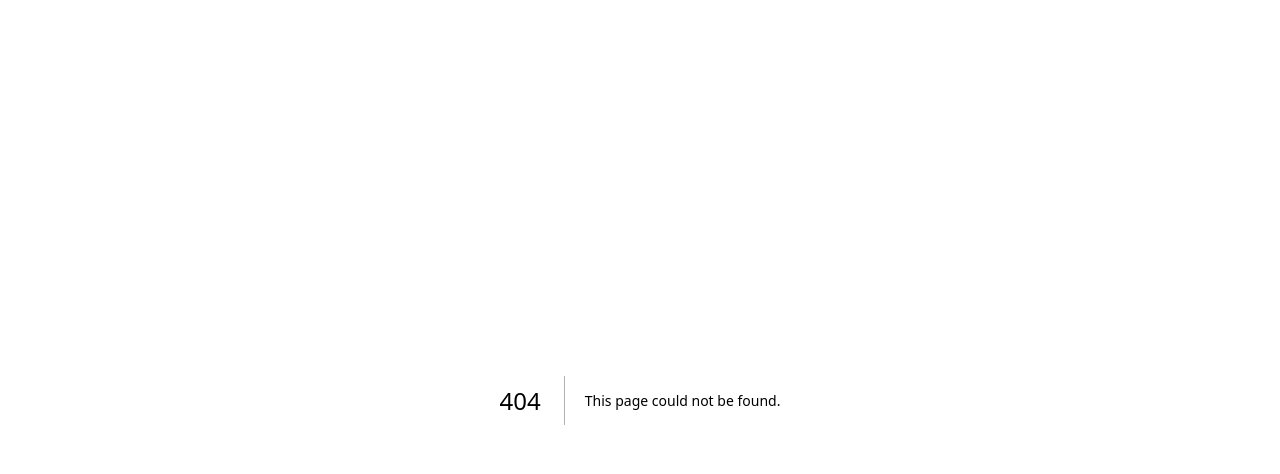
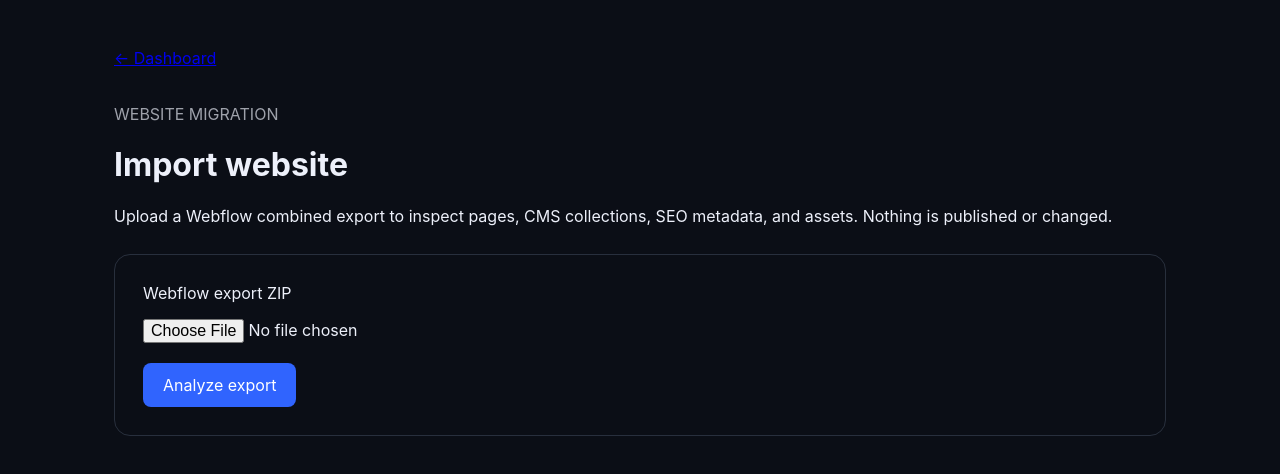
Before and after one commit to neha-coditation/ai-website-builder-cms, a Next.js app: page /import in a window 1280 px wide. Before the commit this address had no page. Shown: the top 474 px of the page. Built offline with nearby package versions, Linux system fonts and the light colour scheme.

Commit message:
Add Webflow export ZIP analysis and import preview

```diff
--- /dev/null
+++ b/app/import/page.tsx
@@ -0,0 +1,52 @@
+'use client';
+import { useState } from 'react';
+import Link from 'next/link';
+type Result = {
+  site: { name: string; shortName: string };
+  summary: { pages: number; collections: number; assets: number };
+  pages: { id: string; title: string; path: string; seoTitle: string }[];
+  collections: { id: string; name: string; slug: string }[];
+  warnings: string[];
+};
+export default function ImportWebsite() {
+  const [file, setFile] = useState<File | null>(null);
+  const [result, setResult] = useState<Result | null>(null);
+  const [error, setError] = useState('');
+  const [loading, setLoading] = useState(false);
+  async function analyze() {
+    if (!file) return;
+    setLoading(true); setError(''); setResult(null);
+    try {
+      const data = new FormData(); data.append('file', file);
+      const response = await fetch('/api/import/webflow-export', { method: 'POST', body: data });
+      const body = await response.json();
+      if (!response.ok) throw new Error(body.error || 'Import analysis failed');
+      setResult(body);
+    } catch (e) { setError(e instanceof Error ? e.message : 'Import failed'); }
+    finally { setLoading(false); }
+  }
+  return <main style={{maxWidth:1100,margin:'48px auto',padding:'0 24px',color:'inherit'}}>
+    <Link href="/">← Dashboard</Link>
+    <p style={{marginTop:36,opacity:.65}}>WEBSITE MIGRATION</p>
+    <h1>Import website</h1>
+    <p>Upload a Webflow combined export to inspect pages, CMS collections, SEO metadata, and assets. Nothing is published or changed.</p>
+    <section style={{padding:28,border:'1px solid #64748b55',borderRadius:16,marginTop:28}}>
+      <label htmlFor="site-zip">Webflow export ZIP</label>
+      <div style={{marginTop:16}}><input id="site-zip" type="file" accept=".zip,application/zip" onChange={e=>setFile(e.target.files?.[0]??null)}/></div>
+      <button onClick={analyze} disabled={!file||loading} style={{padding:'12px 20px',marginTop:20,borderRadius:8,background:'#3064fe',color:'white',border:0,cursor:'pointer'}}>{loading?'Analyzing…':'Analyze export'}</button>
+      {error && <p role="alert" style={{color:'#ef4444'}}>{error}</p>}
+    </section>
+    {result && <section style={{marginTop:36}}>
+      <h2>{result.site.name} — import preview</h2>
+      <div style={{display:'flex',gap:16,flexWrap:'wrap'}}>
+        {Object.entries(result.summary).map(([key,value])=><div key={key} style={{border:'1px solid #64748b55',borderRadius:12,padding:20,minWidth:140}}><strong style={{fontSize:28}}>{value}</strong><div>{key}</div></div>)}
+      </div>
+      <h3>Pages</h3>
+      <div style={{maxHeight:300,overflow:'auto'}}>{result.pages.map(p=><div key={p.id} style={{padding:12,borderBottom:'1px solid #64748b44'}}><strong>{p.title||p.path||'Untitled'}</strong> <span style={{opacity:.65}}>{p.path}</span></div>)}</div>
+      <h3>CMS collections</h3>
+      <div style={{display:'flex',flexWrap:'wrap',gap:10}}>{result.collections.map(c=><span key={c.id} style={{padding:10,border:'1px solid #64748b55',borderRadius:8}}>{c.name}</span>)}</div>
+      <h3>Migration limitations</h3>
+      <ul>{result.warnings.map(w=><li key={w}>{w}</li>)}</ul>
+    </section>}
+  </main>;
+}
```
